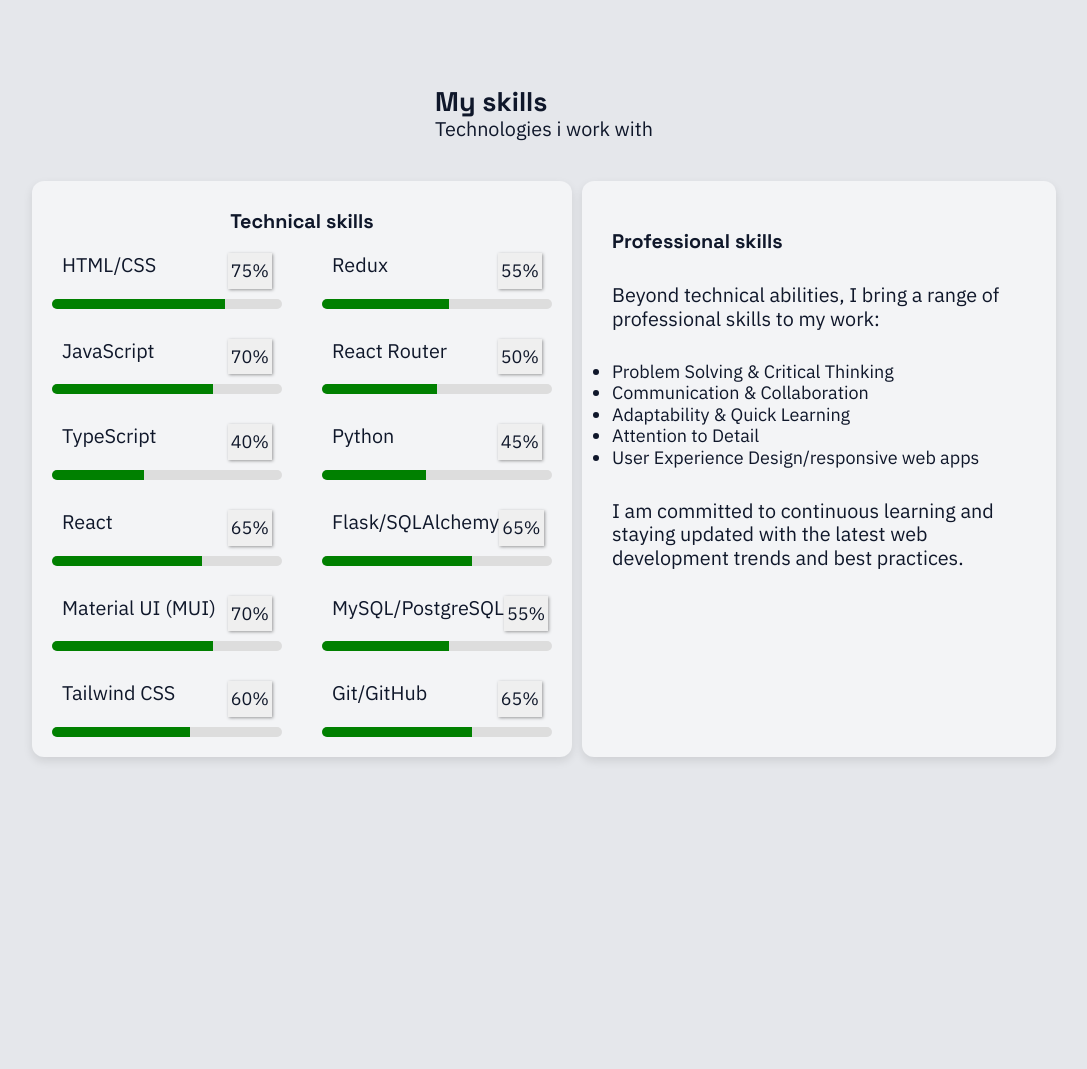
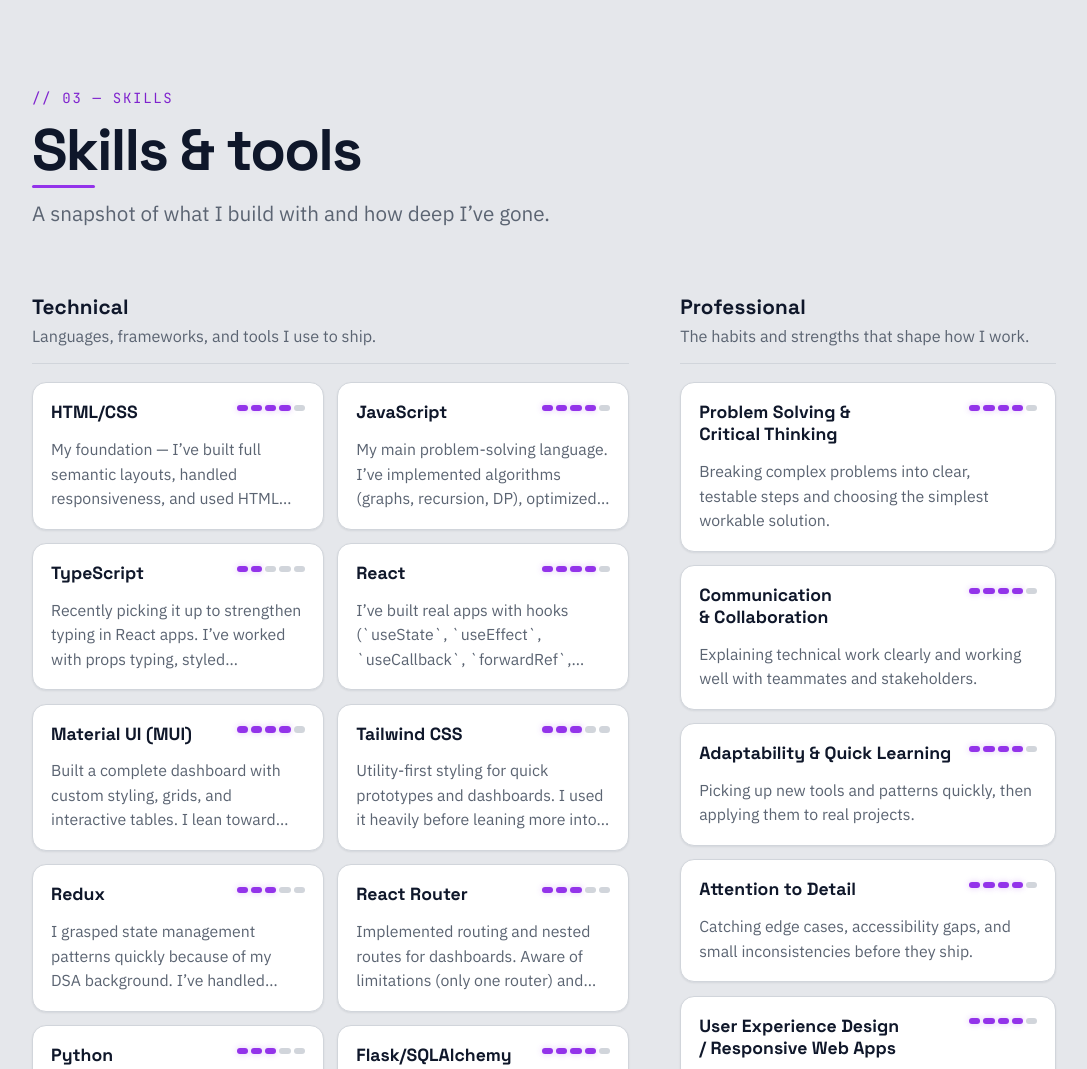
Before and after one commit to Tideman2/My-portfolio, a website with bundled scripts: page index.html in a window 1280 px wide. Shown: the part 1662-2731 px from the top of the page, without its empty margins (96-1183 px from the left). Before the commit the page ends 2629 px from the top, so only its background shows below. Built offline with nearby package versions, Linux system fonts and the light colour scheme; files whose address does not match are found by name.

Commit message:
feat: rebuild API-driven skills section

```diff
--- a/components/skills/skill-template.html
+++ b/components/skills/skill-template.html
@@ -1,11 +1,16 @@
-<template>
-  <div class="skills-template-content">
-    <div class="tech-and-percentage">
-      <p class="tech-stack"></p>
-      <button class="percentage"></button>
+<template id="skill-card-template">
+  <article class="skill-card">
+    <div class="skill-card-top">
+      <h4 class="skill-name"></h4>
+      <div class="skill-meter" aria-hidden="true">
+        <span class="skill-segment"></span>
+        <span class="skill-segment"></span>
+        <span class="skill-segment"></span>
+        <span class="skill-segment"></span>
+        <span class="skill-segment"></span>
+      </div>
     </div>
-    <div class="bar-outer">
-      <div class="bar-inner"></div>
-    </div>
-  </div>
+    <p class="skill-description"></p>
+    <span class="sr-only skill-level"></span>
+  </article>
 </template>
--- a/components/skills/skills.css
+++ b/components/skills/skills.css
@@ -1,222 +1,182 @@
-#skills-sec {
+#skills {
+  display: grid;
+  grid-template-columns: minmax(0, 1fr);
+  gap: clamp(2rem, 5vw, 3rem);
+}
+
+.skills-heading {
   display: flex;
   flex-direction: column;
-  gap: 40px;
-  justify-content: center;
-  align-items: center;
+  align-items: flex-start;
+  gap: var(--space-2);
+  grid-column: 1 / -1;
 }
 
-#skills-sec p {
-  font-size: clamp(1rem, 10vw, 1.1rem);
-  line-height: 1.2;
+.skills-heading h2 {
+  position: relative;
+  margin: 0;
+  padding-bottom: 0.4rem;
+  color: var(--text);
+  font-size: clamp(2rem, 5vw, 3.25rem);
+  letter-spacing: -0.03em;
+  line-height: 1.05;
 }
 
-#skills-sec h4 {
-  padding-top: 20px;
-  font-size: clamp(0.8rem, 8vw, 1.1rem);
+.skills-heading h2::after {
+  content: "";
+  position: absolute;
+  bottom: 0;
+  left: 0;
+  width: 3.5rem;
+  height: 3px;
+  border-radius: var(--radius-pill);
+  background: var(--accent);
 }
 
-#skills-sec ul {
-  line-height: 1.2;
+.skill-group {
+  display: flex;
+  flex-direction: column;
+  gap: var(--space-4);
+  min-width: 0;
 }
 
-#skills {
+.skill-group-heading {
   display: flex;
   flex-direction: column;
-  gap: 30px;
+  gap: var(--space-1);
+  padding-bottom: var(--space-3);
+  border-bottom: 1px solid var(--border);
 }
 
-#tech-space {
-  display: grid;
-  grid-template-columns: 100%;
-  padding: 10px;
-  justify-items: center;
-  width: 100%;
-  gap: 0px;
-  border-radius: 12px; /* smoother, more card-like */
-  background-color: var(--card-bg); /* card background */
-  box-shadow: 0 4px 10px rgba(0, 0, 0, 0.1); /* smooth, elevated shadow */
+.skill-group-heading h3 {
+  margin: 0;
+  color: var(--text);
+  font-size: 1.15rem;
+  letter-spacing: 0.01em;
 }
 
-#tech-skills {
-  width: 100%;
-  height: 100%;
-  position: relative;
+.skill-group-heading p {
+  color: var(--muted);
+  font-size: 0.9rem;
 }
 
-#container-one,
-#container-two {
+.skill-grid {
+  display: grid;
+  grid-template-columns: repeat(auto-fit, minmax(min(100%, 13.5rem), 1fr));
+  align-items: stretch;
+  gap: var(--space-3);
+}
+
+.skill-grid[hidden],
+.skill-status[hidden],
+.skill-empty[hidden],
+.skill-description[hidden] {
+  display: none;
+}
+
+.skill-card {
   display: flex;
   flex-direction: column;
-  align-items: center;
-  width: 100%;
-  gap: 20px;
-  padding: 10px;
+  gap: var(--space-3);
+  min-width: 0;
+  padding: var(--space-4);
+  border: 1px solid var(--border);
+  border-radius: var(--radius-card);
+  background: var(--surface-raised);
+  box-shadow: var(--shadow-sm);
+  transition:
+    transform var(--transition-fast),
+    border-color var(--transition-fast),
+    box-shadow var(--transition-fast);
 }
 
-#Professional-spoace {
-  display: flex;
-  flex-direction: column;
-  gap: 30px;
-  padding: 30px;
-  border-radius: 12px; /* smoother, more card-like */
-  background-color: var(--card-bg); /* card background */
-  box-shadow: 0 4px 10px rgba(0, 0, 0, 0.1); /* smooth, elevated shadow */
+.skill-card:hover {
+  border-color: var(--accent);
+  box-shadow: var(--shadow-md);
+  transform: translateY(-2px);
 }
 
-/* from here downwards is styling for the skill-template.html fragment */
-
-.skills-template-content {
-  position: relative;
-  width: 100%;
+.skill-card-top {
+  display: flex;
+  align-items: flex-start;
+  justify-content: space-between;
+  gap: var(--space-3);
 }
 
-.skills-template-content p {
-  font-size: 15px;
-  line-height: 1.2;
+.skill-name {
+  margin: 0;
+  color: var(--text);
+  font-size: 0.98rem;
+  line-height: 1.25;
 }
 
-.tech-and-percentage {
+.skill-meter {
   display: flex;
-  justify-content: space-between;
-  padding: 10px;
+  flex-shrink: 0;
+  gap: 3px;
+  padding-top: 0.2rem;
 }
 
-.percentage {
-  padding: 3px;
-  border: none;
-  box-shadow: 1px 1px 3px rgba(0, 0, 0, 0.377);
-  color: var(--text-color);
-  font-size: (12px, 10vw, 14px);
+.skill-segment {
+  display: block;
+  width: 0.62rem;
+  height: 0.34rem;
+  border-radius: var(--radius-pill);
+  background: var(--border);
+  transition:
+    background var(--transition-fast),
+    box-shadow var(--transition-fast);
 }
 
-.bar-outer {
-  width: 100%;
-  height: 10px;
-  background-color: #ddd;
-  border-radius: 5px;
-  overflow: hidden;
+.skill-segment.is-filled {
+  background: var(--accent);
+  box-shadow: 0 0 6px var(--glow);
 }
 
-.bar-inner {
-  height: 100%;
-  background-color: green;
-  width: 0%; /* Set this via JavaScript or inline */
-  transition: width 0.3s;
+.skill-description {
+  display: -webkit-box;
+  overflow: hidden;
+  color: var(--muted);
+  font-size: 0.88rem;
+  line-height: 1.55;
+  -webkit-box-orient: vertical;
+  -webkit-line-clamp: 3;
+  line-clamp: 3;
 }
 
-/* modal styles */
-/* Default hidden */
-#skills-modal {
-  display: none;
-  position: absolute;
-  top: 0;
-  left: 0;
-  z-index: 10;
-  width: 100%;
-  height: 100%;
-  background-color: rgba(0, 0, 0, 0.3); /* semi-dark backdrop */
-  padding: 20px;
-  border-radius: 12px;
+.skill-status {
+  color: var(--muted);
+  font-family: var(--font-mono);
+  font-size: 0.8rem;
 }
 
-/* Show when active */
-#skills-modal.skills-modal-active {
-  display: flex;
-  justify-content: center;
-  align-items: center;
+.skill-empty {
+  padding: var(--space-4);
+  border: 1px dashed var(--border);
+  border-radius: var(--radius-card);
+  background: var(--surface-raised);
+  color: var(--muted);
+  font-size: 0.9rem;
 }
 
-/* Modal content box */
-#skills-modal-content {
-  position: relative;
-  background-color: var(--card-bg, #fff);
-  padding: 20px;
-  border-radius: 10px;
-  box-shadow: 0 6px 20px rgba(0, 0, 0, 0.2);
-  animation: fadeInScale 0.3s ease-in-out;
-  text-align: center;
-}
+@media (min-width: 1080px) {
+  #skills {
+    grid-template-columns: minmax(0, 1.35fr) minmax(0, 0.85fr);
+    align-items: start;
+    gap: clamp(2.5rem, 4vw, 4rem);
+  }
 
-/* Close button */
-#close-skills-modal-btn {
-  position: absolute;
-  top: 8px;
-  right: 12px;
-  font-size: 20px;
-  font-weight: bold;
-  cursor: pointer;
-}
-
-/* Modal text */
-#skills-modal-title {
-  font-size: 1.2rem;
-  color: var(--accent);
-  margin-bottom: 10px;
-}
-
-#skills-modal-body {
-  font-size: 0.95rem;
-  line-height: 1.4;
-}
-
-/* Animation */
-@keyframes fadeInScale {
-  from {
-    opacity: 0;
-    transform: scale(0.9);
-  }
-  to {
-    opacity: 1;
-    transform: scale(1);
+  .skills-heading {
+    margin-bottom: var(--space-3);
   }
 }
 
-/* media */
-@media (min-width: 715px) {
-  #tech-space {
-    display: grid;
-    grid-template-columns: 100%;
-    padding: 10px;
-    justify-items: center;
-    width: 100%;
-    gap: 0px;
+@media (prefers-reduced-motion: reduce) {
+  .skill-card:hover {
+    transform: none;
   }
 
-  #tech-skills {
-    display: flex;
-    gap: clamp(10px, 10vw, 20px);
-  }
-
-  #skills-modal {
-    top: 25%;
-    left: 25%;
-    width: 50%;
+  .skill-segment {
+    transition: none;
   }
 }
-
-@media (min-width: 1184px) {
-  #skills {
-    display: flex;
-    flex-direction: row;
-    gap: 10px;
-    justify-content: center;
-    align-items: stretch;
-  }
-
-  #tech-space {
-    width: 70%;
-  }
-
-  #container-one,
-  #container-two {
-    width: 250px;
-  }
-
-  #skills-modal {
-    top: 0;
-    left: 0;
-    width: 100%;
-    width: 100%;
-  }
-}
--- a/components/skills/skills.html
+++ b/components/skills/skills.html
@@ -1,43 +1,37 @@
-<section id="skills-sec">
-  <div class="headers">
-    <h2>My skills</h2>
-    <p>Technologies i work with</p>
+<section id="skills" aria-labelledby="skills-heading">
+  <div class="skills-heading">
+    <p class="eyebrow">// 03 — skills</p>
+    <h2 id="skills-heading">Skills &amp; tools</h2>
+    <p class="section-subtitle">
+      A snapshot of what I build with and how deep I’ve gone.
+    </p>
   </div>
-  <div id="skills">
-    <div id="tech-space">
-      <h4>Technical skills</h4>
-      <div id="tech-skills">
-        <div id="container-one"></div>
-        <div id="container-two"></div>
-       <div id="skills-modal" class="skills-modal">
-       <div id="skills-modal-content">
-        <span id="close-skills-modal-btn" class="close-skills-modal-btn">&times;</span>
-        <h3 id="skills-modal-title"></h2>
-        <p id="skills-modal-body"></p>
-      </div>
+
+  <div class="skill-group" aria-labelledby="technical-heading">
+    <div class="skill-group-heading">
+      <h3 id="technical-heading">Technical</h3>
+      <p>Languages, frameworks, and tools I use to ship.</p>
     </div>
-      </div>
+    <p id="technical-status" class="skill-status" role="status">
+      Loading technical skills…
+    </p>
+    <div id="technical-skills" class="skill-grid" aria-busy="true"></div>
+    <p id="technical-empty" class="skill-empty" hidden>
+      No technical skills to show right now.
+    </p>
+  </div>
+
+  <div class="skill-group" aria-labelledby="professional-heading">
+    <div class="skill-group-heading">
+      <h3 id="professional-heading">Professional</h3>
+      <p>The habits and strengths that shape how I work.</p>
     </div>
-
-    <div id="Professional-spoace">
-      <h4>Professional skills</h4>
-      <p>
-        Beyond technical abilities, I bring a range of professional skills to my
-        work:
-      </p>
-      <ul>
-        <li>Problem Solving & Critical Thinking</li>
-        <li>Communication & Collaboration</li>
-        <li>Adaptability & Quick Learning</li>
-        <li>Attention to Detail</li>
-        <li>User Experience Design/responsive web apps</li>
-      </ul>
-      <p>
-        I am committed to continuous learning and staying updated with the
-        latest web development trends and best practices.
-      </p>
-    </div>
+    <p id="professional-status" class="skill-status" role="status">
+      Loading professional skills…
+    </p>
+    <div id="professional-skills" class="skill-grid" aria-busy="true"></div>
+    <p id="professional-empty" class="skill-empty" hidden>
+      No professional skills to show right now.
+    </p>
   </div>
 </section>
-
-<!-- <div class="mee"></div> -->
--- a/components/skills/skills.js
+++ b/components/skills/skills.js
@@ -1,89 +1,142 @@
 import fetchHtmlFrag from "../../js/fetch-html-frag.js";
-import currentTechSkills from "./skills-utility/tech-skills.js";
-//First we create our objects of tech and skill level to dynamically insert them to the dom
-//Ussing skill-template
+import { getTechnicalSkills, getProfessionalSkills } from "../../js/api.js";
+import { fallbackContent } from "../../js/fallback-data.js";
+import { proficiencyLabel } from "../../js/ui.js";
 
-//function to fetch html template element as a fragment
+const GROUPS = [
+  {
+    grid: "#technical-skills",
+    empty: "#technical-empty",
+    status: "#technical-status",
+    fallback: fallbackContent.technicalSkills,
+    load: getTechnicalSkills,
+  },
+  {
+    grid: "#professional-skills",
+    empty: "#professional-empty",
+    status: "#professional-status",
+    fallback: fallbackContent.professionalSkills,
+    load: getProfessionalSkills,
+  },
+];
+
+function normalizeSkills(list) {
+  return (Array.isArray(list) ? list : []).filter((skill) =>
+    String(skill?.name ?? "").trim()
+  );
+}
+
+function normalizeProficiency(value) {
+  const number = Number(value);
+  if (!Number.isFinite(number)) return 1;
+  return Math.min(5, Math.max(1, Math.round(number)));
+}
+
+function buildCard(skill, template) {
+  const fragment = template.content.cloneNode(true);
+  const card = fragment.querySelector(".skill-card");
+  const name = String(skill?.name ?? "").trim() || "Untitled skill";
+  const proficiency = normalizeProficiency(skill?.proficiency);
+  const description = String(skill?.description ?? "").trim();
+
+  card.dataset.proficiency = String(proficiency);
+  card.querySelector(".skill-name").textContent = name;
+
+  const level = card.querySelector(".skill-level");
+  if (level) level.textContent = proficiencyLabel(proficiency);
+
+  card.querySelectorAll(".skill-segment").forEach((segment, index) => {
+    segment.classList.toggle("is-filled", index < proficiency);
+  });
+
+  const descriptionElement = card.querySelector(".skill-description");
+  if (descriptionElement) {
+    if (description) descriptionElement.textContent = description;
+    else descriptionElement.hidden = true;
+  }
+
+  return fragment;
+}
+
+function renderList(group, template, list) {
+  const container = document.querySelector(group.grid);
+  if (!container) return;
+
+  const skills = normalizeSkills(list);
+  container.replaceChildren();
+  for (const skill of skills) {
+    container.append(buildCard(skill, template));
+  }
+  container.hidden = skills.length === 0;
+  container.setAttribute("aria-busy", "false");
+
+  const status = document.querySelector(group.status);
+  if (status) status.hidden = true;
+
+  const empty = document.querySelector(group.empty);
+  if (empty) empty.hidden = skills.length > 0;
+}
+
+function showUnavailable(group) {
+  const container = document.querySelector(group.grid);
+  if (container) {
+    container.replaceChildren();
+    container.hidden = true;
+    container.setAttribute("aria-busy", "false");
+  }
+
+  const status = document.querySelector(group.status);
+  if (status) status.hidden = true;
+
+  const empty = document.querySelector(group.empty);
+  if (empty) empty.hidden = false;
+}
+
 async function fetchSkillTemplate() {
   try {
-    const res = await fetch("components/skills/skill-template.html");
-    const html = await res.text();
-    const temp = document.createElement("div");
-    temp.innerHTML = html;
-    // Return the actual <template> element
-    return temp.querySelector("template");
-  } catch (err) {
-    console.error("while fetching Skills template", err);
+    const response = await fetch("components/skills/skill-template.html");
+    if (!response.ok) throw new Error(`Template request failed: ${response.status}`);
+    const html = await response.text();
+    return new DOMParser()
+      .parseFromString(html, "text/html")
+      .querySelector("template");
+  } catch (error) {
+    console.error("Could not load the skill template:", error);
+    return null;
   }
 }
 
-//functipn to populate the clone of the template
-function populateClone(clone, skills) {
-  clone.querySelector(".tech-stack").innerHTML = skills.tech;
-  clone.querySelector(".percentage").innerHTML = skills.percentageLearnt + "%";
-  clone.querySelector(".percentage").dataset.title = skills.tech;
-  clone.querySelector(".percentage").dataset.modalContent = skills.why;
-  clone.querySelector(".bar-inner").style.width = skills.percentageLearnt + "%";
-}
+async function loadSkills(template) {
+  const results = await Promise.allSettled(
+    GROUPS.map((group) => group.load())
+  );
 
-//function to rehydrate modalOpen functionality
-function attachEventToCloneButton(clone) {
-  const percentageBtn = clone.querySelector(".percentage");
-  percentageBtn.addEventListener("click", (e) => {
-    const modalElement = document.querySelector("#skills-modal");
-
-    // Update modal content
-    modalElement.querySelector("#skills-modal-title").textContent =
-      e.currentTarget.dataset.title;
-    modalElement.querySelector("#skills-modal-body").textContent =
-      e.currentTarget.dataset.modalContent;
-
-    // Show modal
-    modalElement.classList.add("skills-modal-active");
+  results.forEach((result, index) => {
+    const group = GROUPS[index];
+    const apiList = result.status === "fulfilled" ? result.value : [];
+    const skills = normalizeSkills(apiList);
+    renderList(group, template, skills.length ? skills : group.fallback);
   });
 }
 
-// Add this outside the click handler (runs once)
-document.addEventListener("click", function (e) {
-  if (e.target.classList.contains("close-skills-modal-btn")) {
-    document
-      .querySelector("#skills-modal")
-      .classList.remove("skills-modal-active");
+function initSkills(template) {
+  for (const group of GROUPS) {
+    renderList(group, template, group.fallback);
+  }
+  loadSkills(template);
+}
+
+document.addEventListener("DOMContentLoaded", async () => {
+  const [template, loaded] = await Promise.all([
+    fetchSkillTemplate(),
+    fetchHtmlFrag("components/skills/skills.html", "#skills-place", null),
+  ]);
+
+  if (!loaded) return;
+  if (!template) {
+    GROUPS.forEach(showUnavailable);
+    return;
   }
 
-  // Close when clicking outside content
-  if (e.target.classList.contains("skills-modal")) {
-    e.target.classList.remove("skills-modal-active");
-  }
+  initSkills(template);
 });
-
-//function to be passed to fetchHTMLfragment to get the elemnts after it's in the Dom and not before
-function getHtmlElements() {
-  let container1 = document.querySelector("#container-one");
-  let container2 = document.querySelector("#container-two");
-  //we want to share the skills into container1 and 2 equally
-  let countOfHalfSkills = currentTechSkills.length / 2;
-  for (let [index, skills] of currentTechSkills.entries()) {
-    let clone = skillTemplate.content.cloneNode(true);
-    if (index <= countOfHalfSkills - 1) {
-      populateClone(clone, skills);
-      attachEventToCloneButton(clone);
-      container1.append(clone);
-    } else if (
-      index >= countOfHalfSkills - 1 &&
-      index < currentTechSkills.length
-    ) {
-      populateClone(clone, skills);
-      attachEventToCloneButton(clone);
-      container2.append(clone);
-    }
-  }
-}
-
-let skillTemplate = await fetchSkillTemplate();
-
-fetchHtmlFrag(
-  "components/skills/skills.html",
-  "#skills-place",
-  getHtmlElements
-);
```
Also changed, not shown: tests/skills-markup.test.js (added, +42 -0 lines).
